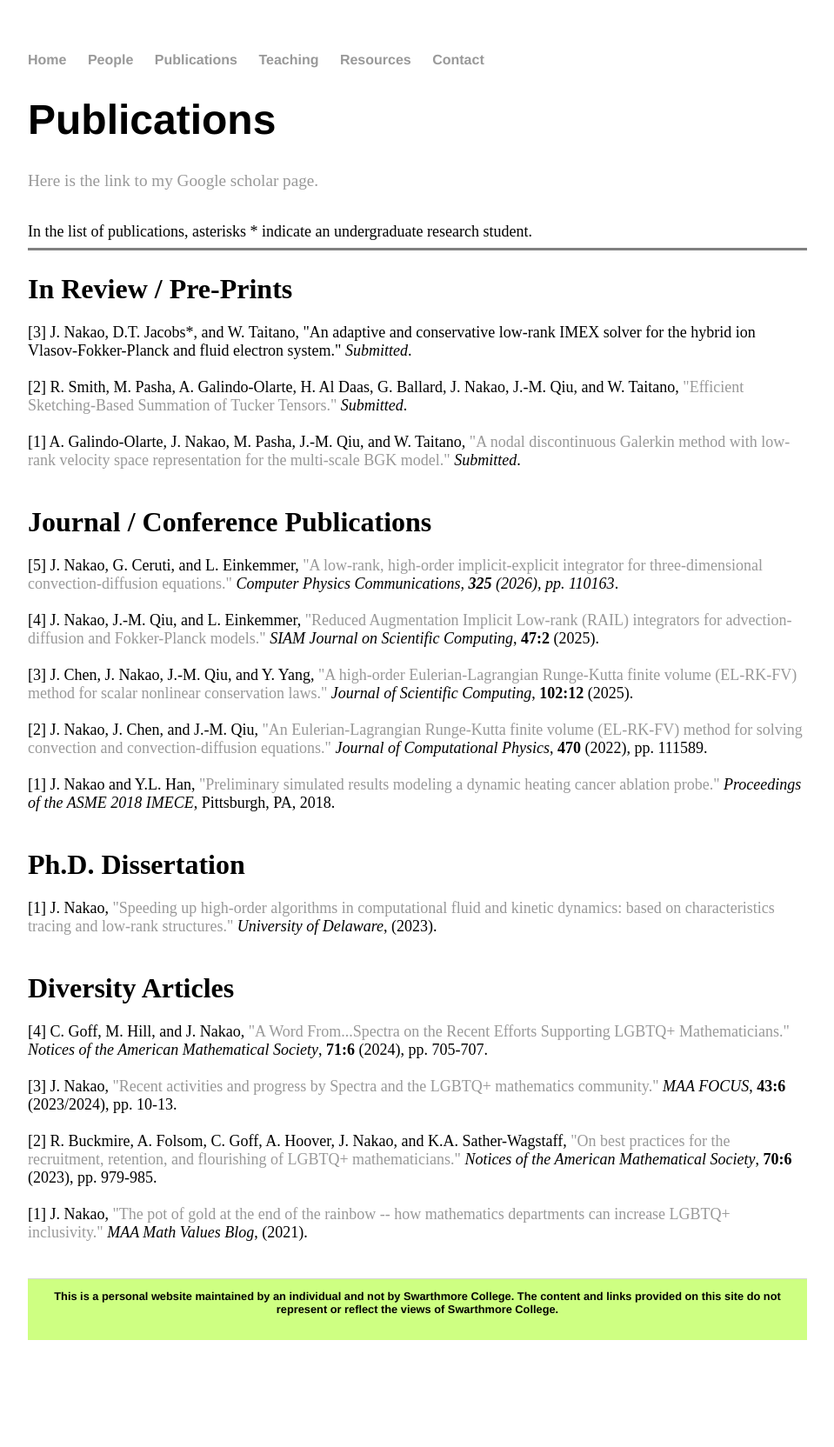
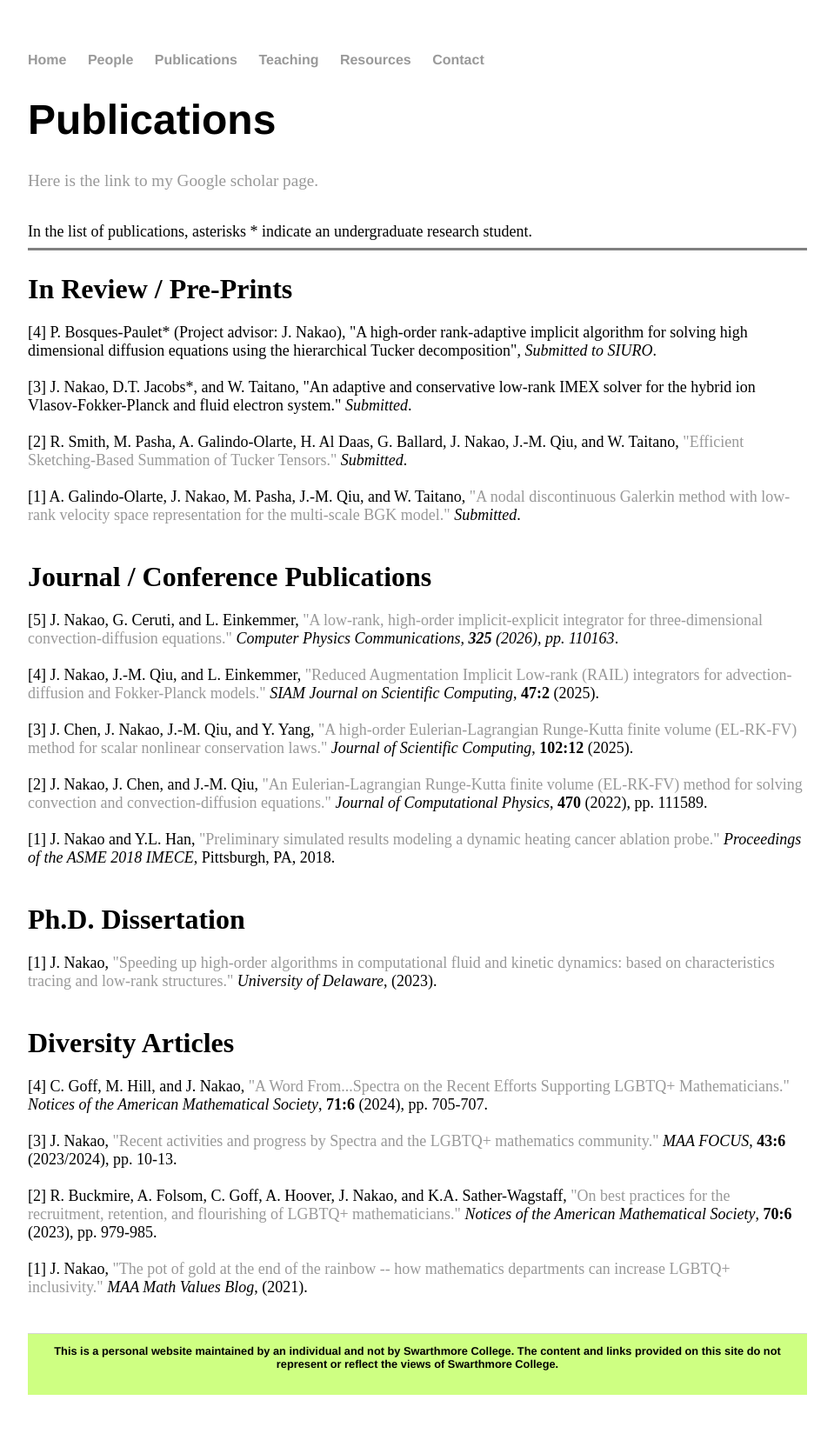
Before and after one commit to jhknakao/jhknakao.github.io, a Jekyll site: the page built from publications.html, in a window 1280 px wide. Shown: the whole page at 87% size, without its empty margins (160-1119 px from the left). Built offline with Jekyll 4.4.1, drawn with Linux system fonts in a browser that asks for light colours; before the commit the page ends 1601 px from its top, so only the background shows below that.

Commit message:
Update publications.html

```diff
--- a/publications.html
+++ b/publications.html
@@ -17,6 +17,9 @@ title: Publications
 
 	<font size="6"><b>In Review / Pre-Prints</b></font>
 	<font size="4">
+	<br>
+	<br>
+	[4] P. Bosques-Paulet* (Project advisor: J. Nakao), "A high-order rank-adaptive implicit algorithm for solving high dimensional diffusion equations using the hierarchical Tucker decomposition", <i>Submitted to SIURO</i>.
 	<br>
 	<br>
 	[3] J. Nakao, D.T. Jacobs*, and W. Taitano, "An adaptive and conservative low-rank IMEX solver for the hybrid ion Vlasov-Fokker-Planck and fluid electron system." <i>Submitted</i>.
```
